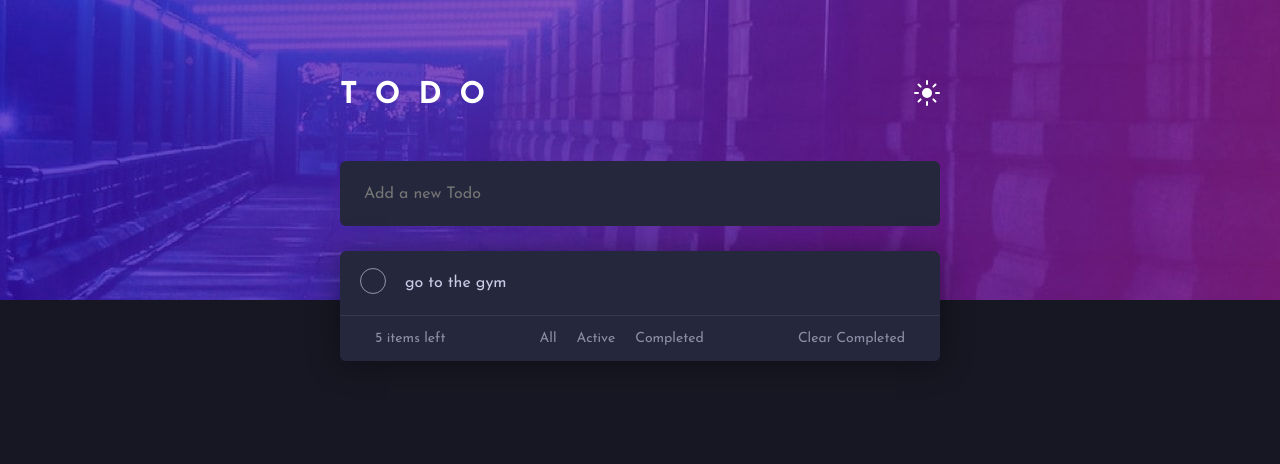
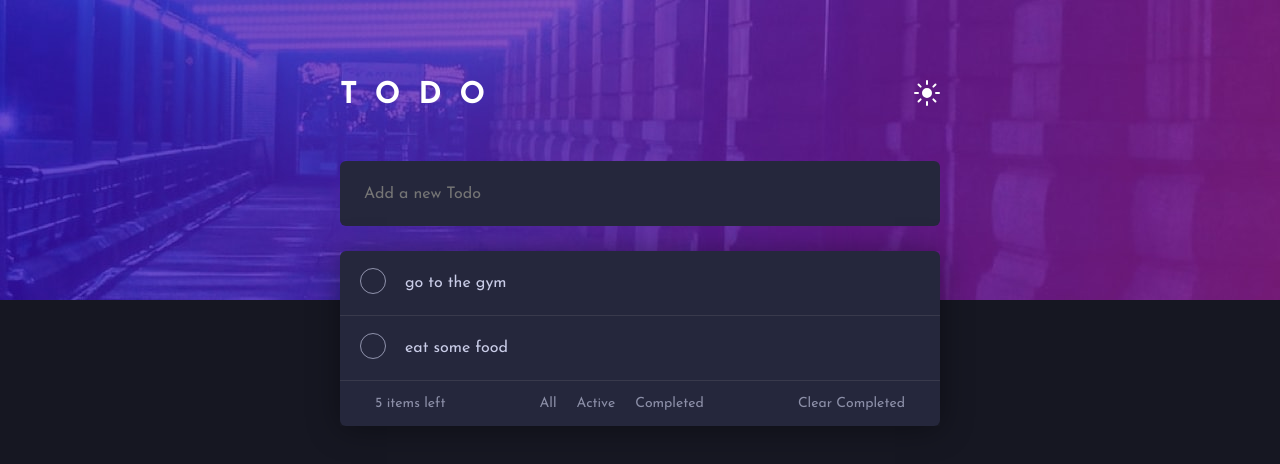
Before and after one commit to alvinokafor/fm-todo-app, a React (Create React App) app: page / in a window 1280 px wide. Shown: the top 464 px of the page. Built offline with nearby package versions, Linux system fonts and the light colour scheme.

Commit message:
create todo functionality complete

```diff
--- a/src/App.js
+++ b/src/App.js
@@ -1,32 +1,36 @@
-import React from "react";
+import React, { useState } from "react";
 import Header from "./components/Header";
 import TodoHeader from "./components/TodoHeader";
 import TodoWrapper from "./components/TodoWrapper";
 import TodoInput from "./components/TodoInput";
-import { v4 as uuidv4 } from 'uuid';
+import { v4 as uuidv4 } from "uuid";
 import TodoItemWrapper from "./components/TodoItemWrapper";
-import './index.css'
+import "./index.css";
+
+const DUMMY_DATA = [
+  {
+    id: uuidv4(),
+    title: "go to the gym",
+    status: false,
+  },
+
+  {
+    id: uuidv4(),
+    title: "eat some food",
+    status: false,
+  },
+];
 
 const App = () => {
-
-  const todoDB = [
-    {
-      id: uuidv4(),
-      title: 'go to the gym',
-      status: false
-    },
-
-    {
-      id: uuidv4(),
-      title: 'eat some food',
-      status: false
-    }
-  ]
+  const [todoDB, updateTodoList] = useState(DUMMY_DATA);
 
   const addTodoHandler = (newTodoItem) => {
-    todoDB.push(newTodoItem)
-    console.log(todoDB)
-  }
+    updateTodoList((prev) => {
+      return [newTodoItem, ...prev];
+    });
+  };
+
+  // console.log(todoDB)
 
   return (
     <main className="main-container">
@@ -34,15 +38,9 @@ const App = () => {
 
       <TodoWrapper>
         <TodoHeader />
-        <TodoInput
-          onAddTodo={addTodoHandler}
-        />
-        <TodoItemWrapper
-          todoItem={todoDB}
-        />
+        <TodoInput onAddTodo={addTodoHandler} />
+        <TodoItemWrapper todoItem={todoDB} />
       </TodoWrapper>
-
-
     </main>
   );
 };
--- a/src/components/TodoItemWrapper.js
+++ b/src/components/TodoItemWrapper.js
@@ -6,12 +6,11 @@ import "../assets/styles/TodoItemWrapper.css";
 const TodoItemWrapper = (props) => {
   return (
     <section className="todo-item-wrapper">
-     <TodoItem
-      title={props.todoItem[0].title}
-     />
+      {props.todoItem.map((todo) => (
+        <TodoItem title={todo.title} />
+      ))}
 
-
-     <TodoInfo />
+      <TodoInfo />
     </section>
   );
 };
```
